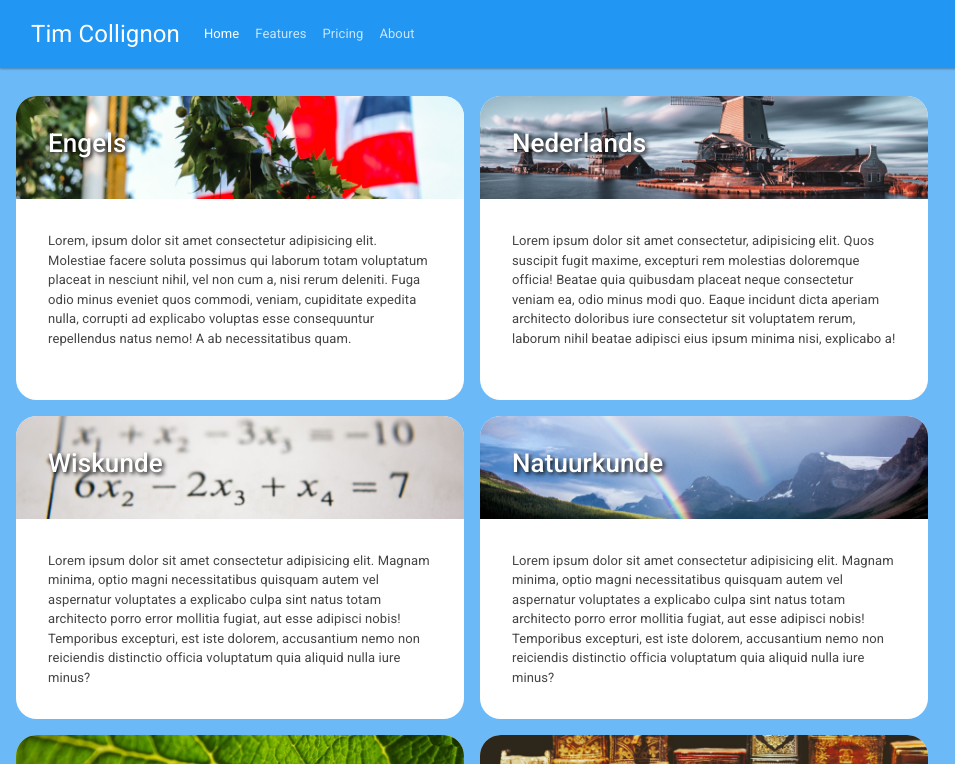
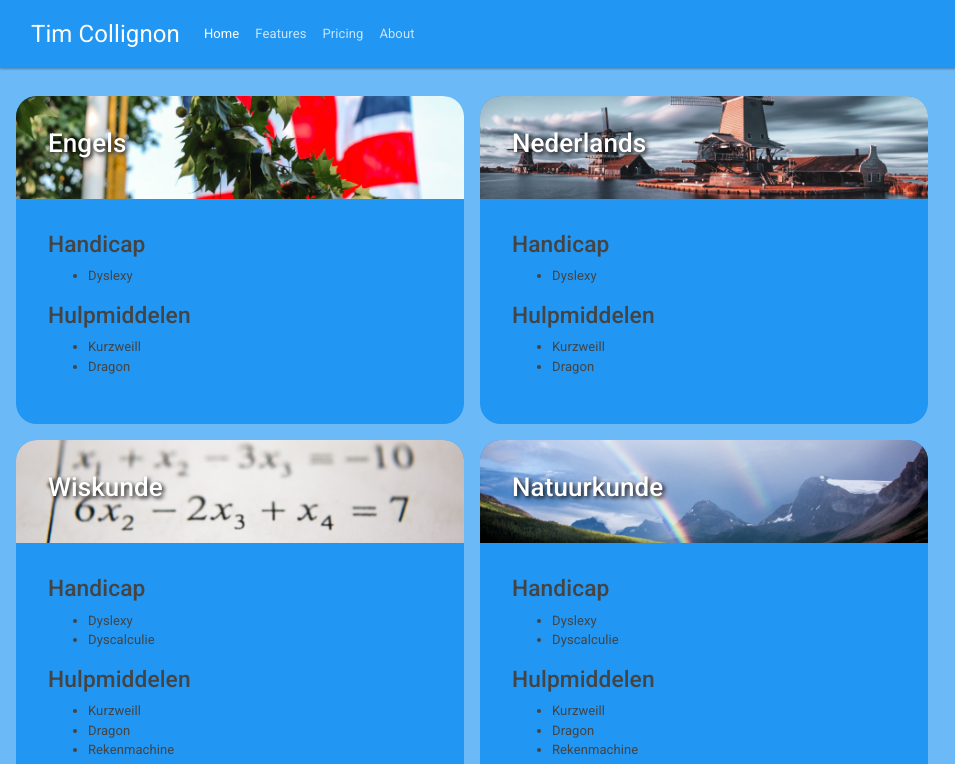
Before and after one commit to scc67/TimSite, a website: page index.html in a window 1280 px wide. Shown: the top 764 px of the page, 0-955 px from the left. Drawn offline with nearby package versions, Linux system fonts and the light colour scheme.

Commit message:
Tussen commit ivm opshonen files onnodige regels

```diff
--- a/assets/style/base/_global.scss
+++ b/assets/style/base/_global.scss
@@ -8,6 +8,7 @@ body {
 .navbar {
     position: fixed;
     width: 100%;
+    z-index: 1;
 
     &--no-padding-until-large {
         padding: 0rem 1rem;
--- a/assets/style/modules/_gridFront.scss
+++ b/assets/style/modules/_gridFront.scss
@@ -1,5 +1,6 @@
 .gridFront {
     --mainbackround: rgba(33, 149, 243, 0.657);
+    --backgroundcontent: #2196F3;
     --textcolor: white;
     --textcolorhover: #bbb;
     display: grid;
@@ -24,7 +25,7 @@
 
     &__left {
         display: grid;
-        grid-auto-rows: 1fr;
+        grid-auto-rows: auto;
         grid-gap: 1rem;
         grid-template-columns: repeat(auto-fit, minmax(280px, 2fr));
 
@@ -34,6 +35,7 @@
 
         @include atLarge {
             grid-template-columns: repeat(2, 1fr);
+            grid-auto-rows: auto;
         }
 
         // @include atXlarge {
@@ -43,25 +45,24 @@
     }
 
     &__vak {
-        background-color: white;
+        background-color: var(--backgroundcontent);
         border-radius: 1.3rem;
-
-        & p {
-            display: none;
-            background-color: white;
-            // border-radius: 0 0 1.3rem 1.3rem;
-            margin: 2rem;
-            height: auto;
-
-            @include atXlarge {
-                display: block;
-
-            }
-        }
     }
 
     &__link {
         @include hover;
+    }
+
+    &__content {
+        display: none;
+        border-radius: 0 0 1.3rem 1.3rem;
+        padding: 2rem;
+        grid-auto-rows: auto;
+
+        @include atXlarge {
+            display: block;
+
+        }
     }
 
     &__engels {
--- a/index.html
+++ b/index.html
@@ -33,10 +33,17 @@
               <h2>Engels</h2>
             </header>
           </a>
-          <p>Lorem, ipsum dolor sit amet consectetur adipisicing elit. Molestiae facere soluta possimus qui laborum
-            totam voluptatum placeat in nesciunt nihil, vel non cum a, nisi rerum deleniti. Fuga odio minus eveniet quos
-            commodi, veniam, cupiditate expedita nulla, corrupti ad explicabo voluptas esse consequuntur repellendus
-            natus nemo! A ab necessitatibus quam.</p>
+          <section class="gridFront__content">
+            <h3>Handicap</h3>
+            <ul>
+              <li>Dyslexy</li>
+            </ul>
+            <h3>Hulpmiddelen</h3>
+            <ul>
+              <li>Kurzweill</li>
+              <li>Dragon</li>
+            </ul>
+          </section>
         </article>
         <article class="gridFront__vak">
           <a href="#" class="gridFront__link">
@@ -44,10 +51,17 @@
               <h2>Nederlands</h2>
             </header>
           </a>
-          <p>Lorem ipsum dolor sit amet consectetur, adipisicing elit. Quos suscipit fugit maxime, excepturi rem
-            molestias doloremque officia! Beatae quia quibusdam placeat neque consectetur veniam ea, odio minus modi
-            quo. Eaque incidunt dicta aperiam architecto doloribus iure consectetur sit voluptatem rerum, laborum nihil
-            beatae adipisci eius ipsum minima nisi, explicabo a!</p>
+          <section class="gridFront__content">
+            <h3>Handicap</h3>
+            <ul>
+              <li>Dyslexy</li>
+            </ul>
+            <h3>Hulpmiddelen</h3>
+            <ul>
+              <li>Kurzweill</li>
+              <li>Dragon</li>
+            </ul>
+          </section>
         </article>
         <article class="gridFront__vak">
           <a href="#" class="gridFront__link">
@@ -55,10 +69,19 @@
               <h2>Wiskunde</h2>
             </header>
           </a>
-          <p>Lorem ipsum dolor sit amet consectetur adipisicing elit. Magnam minima, optio magni necessitatibus quisquam
-            autem vel aspernatur voluptates a explicabo culpa sint natus totam architecto porro error mollitia fugiat,
-            aut esse adipisci nobis! Temporibus excepturi, est iste dolorem, accusantium nemo non reiciendis distinctio
-            officia voluptatum quia aliquid nulla iure minus?</p>
+          <section class="gridFront__content">
+            <h3>Handicap</h3>
+            <ul>
+              <li>Dyslexy</li>
+              <li>Dyscalculie</li>
+            </ul>
+            <h3>Hulpmiddelen</h3>
+            <ul>
+              <li>Kurzweill</li>
+              <li>Dragon</li>
+              <li>Rekenmachine</li>
+            </ul>
+          </section>
         </article>
         <article class="gridFront__vak">
           <a href="#" class="gridFront__link">
@@ -66,10 +89,19 @@
               <h2>Natuurkunde</h2>
             </header>
           </a>
-          <p>Lorem ipsum dolor sit amet consectetur adipisicing elit. Magnam minima, optio magni necessitatibus quisquam
-            autem vel aspernatur voluptates a explicabo culpa sint natus totam architecto porro error mollitia fugiat,
-            aut esse adipisci nobis! Temporibus excepturi, est iste dolorem, accusantium nemo non reiciendis distinctio
-            officia voluptatum quia aliquid nulla iure minus?</p>
+          <section class="gridFront__content">
+            <h3>Handicap</h3>
+            <ul>
+              <li>Dyslexy</li>
+              <li>Dyscalculie</li>
+            </ul>
+            <h3>Hulpmiddelen</h3>
+            <ul>
+              <li>Kurzweill</li>
+              <li>Dragon</li>
+              <li>Rekenmachine</li>
+            </ul>
+          </section>
         </article>
         <aricle class="gridFront__vak">
           <a href="#" class="gridFront__link">
@@ -77,10 +109,12 @@
               <h2>Biologie</h2>
             </header>
           </a>
+          <section class="gridFront__content">
             <p>Lorem ipsum dolor sit amet consectetur adipisicing elit. Modi laborum, accusamus, corporis excepturi
               voluptas debitis eveniet cumque laboriosam dolores dolorum impedit esse tempora est? Quo possimus earum,
               repellendus et officia amet asperiores veritatis ut maiores illum laborum velit nisi, inventore dolorem
               nulla quidem quia deleniti facere libero ipsam at pariatur.</p>
+          </section>
         </aricle>
         <article class="gridFront__vak">
           <a href="#" class="gridFront__link">
@@ -88,10 +122,13 @@
               <h2>Geschiedenis</h2>
             </header>
           </a>
-          <p>Lorem ipsum dolor sit amet consectetur adipisicing elit. Fugit aspernatur dignissimos labore sed odit, aut
+          <section class="gridFront__content">
+            <p>Lorem ipsum dolor sit amet consectetur adipisicing elit. Fugit aspernatur dignissimos labore sed odit,
+              aut
               culpa sapiente dicta iusto debitis sequi voluptate. Commodi id sed, voluptatem tenetur nemo ducimus dolore
               nihil quidem deleniti consequatur accusamus ad, dolorem beatae eligendi perspiciatis temporibus fuga
               aspernatur laboriosam asperiores pariatur excepturi nesciunt veritatis sequi!</p>
+          </section>
         </article>
         <article class="gridFront__vak">
           <a href="#" class="gridFront__link">
@@ -99,10 +136,13 @@
               <h2>Aarderijkskunde</h2>
             </header>
           </a>
+          <section class="gridFront__content">
             <p>Lorem ipsum dolor sit amet consectetur adipisicing elit. Fugit praesentium ducimus earum a officiis!
-            Necessitatibus unde vel itaque laudantium explicabo voluptatem laborum. Molestias eos, ipsa quae laudantium
+              Necessitatibus unde vel itaque laudantium explicabo voluptatem laborum. Molestias eos, ipsa quae
+              laudantium
               odit laboriosam nulla nesciunt culpa. Earum, eligendi molestias. Quo consequuntur asperiores quia delectus
               quam, ratione consequatur quibusdam facere similique incidunt tempora ab quasi.</p>
+          </section>
         </article>
         <article class="gridFront__vak">
           <a href="#" class="gridFront__link">
@@ -110,10 +150,13 @@
               <h2>Frans</h2>
             </header>
           </a>
-          <p>Lorem ipsum dolor sit amet consectetur adipisicing elit. Quis nemo doloribus ex minima iste est doloremque
+          <section class="gridFront__content">
+            <p>Lorem ipsum dolor sit amet consectetur adipisicing elit. Quis nemo doloribus ex minima iste est
+              doloremque
               facere laudantium atque beatae! Assumenda maxime consectetur id, quas eius soluta ullam veritatis aliquid
               incidunt iste illo modi corporis dolores quibusdam, beatae dolorem obcaecati atque sequi optio officiis
               itaque quia asperiores odit? Similique, tempore.</p>
+          </section>
         </article>
       </section>
       <section class="gridFront__right">
```
Also changed, not shown: css/style.css, 1 other file. Lines whose indentation alone changed are shown as unchanged.
